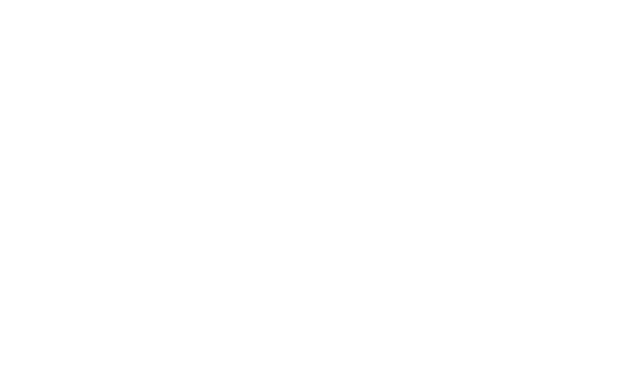
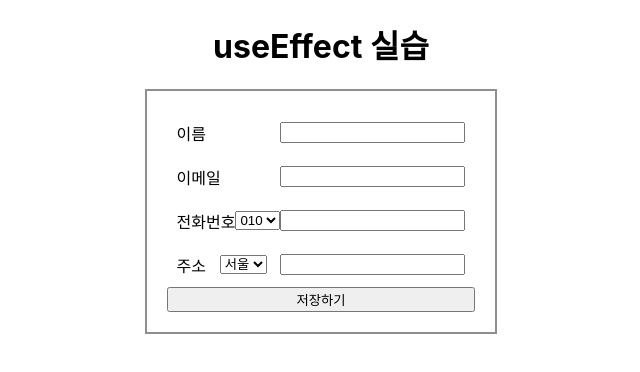
Before and after one commit to haryan248/Web_Front_Lecture, a React (Create React App) app in the folder day3/web_front_lecture/: page /register in a window 1280 px wide. Shown: the top 372 px of the page, without its empty margins (319-959 px from the left). Built offline with nearby package versions, Linux system fonts and the light colour scheme.

Commit message:
[update] useEffect 실습 과제

```diff
--- a/day3/web_front_lecture/src/App.js
+++ b/day3/web_front_lecture/src/App.js
@@ -2,7 +2,7 @@
 import home from "./pages/home";
 import PropsExample from "./pages/props";
 import TodoList from "./pages/TodoList";
-import register from "./pages/register";
+import Register from "./pages/register";
 import { Route, Switch, withRouter } from "react-router-dom";
 
 function App() {
@@ -12,7 +12,7 @@
                 <Route exact path="/" component={home} />
                 <Route exact path="/props" component={PropsExample} />
                 <Route exact path="/todo" component={TodoList} />
-                <Route exact path="/register" component={register} />
+                <Route exact path="/register" component={Register} />
             </Switch>
         </div>
     );
--- a/day3/web_front_lecture/src/pages/home.js
+++ b/day3/web_front_lecture/src/pages/home.js
@@ -1,4 +1,5 @@
 import { Link } from "react-router-dom";
+import React from "react";
 
 const home = () => {
     return (
--- a/day3/web_front_lecture/src/pages/props.js
+++ b/day3/web_front_lecture/src/pages/props.js
@@ -1,3 +1,5 @@
+import React from "react";
+
 import Hello from "../Component/day3/Hello";
 import BasicProps from "../Component/day3/BasicProps";
 import ManyProps from "../Component/day3/BasicProps";
@@ -5,6 +7,7 @@
 import ConditionalProps from "../Component/day3/ConditionalProps";
 import StateExample from "../Component/day3/StateExample";
 import Counter from "../Component/day3/Counter";
+
 const PropsExample = () => {
     return (
         <>
--- a/day3/web_front_lecture/src/pages/register.js
+++ b/day3/web_front_lecture/src/pages/register.js
@@ -1,4 +1,139 @@
-const register = () => {
-    return <></>;
+import React, { useState, useEffect } from "react";
+import "../style/register.css";
+import { AREACODE, AREA } from "../util/constantVal";
+
+const Register = () => {
+    const [name, setName] = useState("");
+    const [email, setEmail] = useState("");
+    const [areaNumber, setAreaNumber] = useState("");
+    const [number, setNumber] = useState("");
+    const [city, setCity] = useState("");
+    const [address, setAddress] = useState("");
+    const [errorList, setErrorList] = useState({});
+    const [isSubmitting, setIsSubmitting] = useState(false);
+
+    const onSubmit = (e) => {
+        e.preventDefault();
+        setErrorList(validate());
+        setIsSubmitting(true);
+    };
+
+    useEffect(() => {
+        if (Object.keys(errorList).length === 0 && isSubmitting) {
+            alert(`이름 : ${name},이메일 : ${email}, 전화번호 : ${(areaNumber, number)}, 주소 : ${(city, address)}`);
+        }
+    }, [errorList]);
+
+    const handleName = (e) => {
+        setName(() => e.target.value);
+    };
+
+    const handleEmail = (e) => {
+        setEmail(() => e.target.value);
+    };
+
+    const handleAreaCode = (e) => {
+        let area = e.target.value;
+        setAreaNumber(() => AREACODE[area]);
+        if (area !== "휴대폰") setCity(() => area);
+        else setCity("");
+    };
+
+    const handleNumber = (e) => {
+        setNumber(() => e.target.value);
+    };
+
+    const handleAddress = (e) => {
+        setAddress(() => e.target.value);
+    };
+
+    const validateName = () => {
+        if (name.length < 3 || name.length > 5) return "이름은 3-5글자로 입력해주세요.";
+    };
+
+    const validateEmail = () => {
+        let emailRule = /^[0-9a-zA-Z]([-_.]?[0-9a-zA-Z])*@[0-9a-zA-Z]([-_.]?[0-9a-zA-Z])*(\.(com|net|io)$)/i;
+        if (email.length === 0) {
+            return "이메일을 입력해주세요.";
+        } else if (email.match(emailRule) === null) {
+            return "정확한 이메일을 입력해주세요.";
+        }
+    };
+
+    const validateNumber = () => {
+        let numberRule = /^[0-9]*$/;
+        if (number.length < 7 || number.length > 8) return "번호는 7~8자로 입력해주세요.";
+        else if (number.match(numberRule) === null) {
+            return "숫자만 입력가능합니다.";
+        }
+    };
+
+    const handleAddressSelect = (e) => {
+        setCity(e.target.value);
+    };
+
+    const validateAddress = () => {
+        if (address.length === 0) return "빈칸은 입력하실 수 없습니다.";
+    };
+
+    const validate = () => {
+        let errors = {};
+        if (validateName()) errors.name = validateName();
+        if (validateEmail()) errors.email = validateEmail();
+        if (validateNumber()) errors.number = validateNumber();
+        if (validateAddress()) errors.address = validateAddress();
+        return errors;
+    };
+
+    const AreaCodeList = Object.keys(AREACODE).map((key) => (
+        <option key={key} value={key}>
+            {AREACODE[key]}
+        </option>
+    ));
+
+    const AddressList = AREA.map((item) => (
+        <option key={item} value={item}>
+            {item}
+        </option>
+    ));
+
+    return (
+        <>
+            <div className="register-container">
+                <h1>useEffect 실습</h1>
+                <div className="register-input--container">
+                    <form className="form-container">
+                        <div className="register-input-name">
+                            <div>이름</div>
+                            <input type="text" onChange={handleName} value={name}></input>
+                            {errorList.name && <div className="error">{errorList.name}</div>}
+                        </div>
+                        <div className="register-input-email">
+                            <div>이메일</div>
+                            <input type="text" onChange={handleEmail} value={email}></input>
+                            {errorList.email && <div className="error">{errorList.email}</div>}
+                        </div>
+                        <div className="register-input-number">
+                            <div>전화번호</div>
+                            <select onChange={handleAreaCode} value={areaNumber}>
+                                {AreaCodeList}
+                            </select>
+                            <input type="text" onChange={handleNumber} value={number}></input>
+                            {errorList.number && <div className="error">{errorList.number}</div>}
+                        </div>
+                        <div className="register-input-address">
+                            <div>주소</div>
+                            <select onChange={handleAddressSelect} value={city}>
+                                {AddressList}
+                            </select>
+                            <input type="text" onChange={handleAddress} value={address}></input>
+                            {errorList.address && <div className="error">{errorList.address}</div>}
+                        </div>
+                        <button onClick={onSubmit}>저장하기</button>
+                    </form>
+                </div>
+            </div>
+        </>
+    );
 };
-export default register;
+export default Register;
--- /dev/null
+++ b/day3/web_front_lecture/src/style/register.css
@@ -0,0 +1,28 @@
+.register-container {
+    display: flex;
+    align-items: center;
+    justify-content: center;
+    flex-direction: column;
+}
+.register-input--container {
+    border: 2px solid #8f8f8f;
+    padding: 20px;
+}
+.register-input-name,
+.register-input-email,
+.register-input-number,
+.register-input-address {
+    display: flex;
+    align-items: center;
+    justify-content: space-between;
+    flex-direction: row;
+    padding: 10px;
+}
+.form-container {
+    display: flex;
+    justify-content: center;
+    flex-direction: column;
+}
+.error {
+    color: red;
+}
--- a/day3/web_front_lecture/src/util/constantVal.js
+++ b/day3/web_front_lecture/src/util/constantVal.js
@@ -6,3 +6,44 @@
     low: "낮음",
 });
 let initData = {};
+
+export const AREACODE = Object.freeze({
+    휴대폰: "010",
+    서울: "02",
+    강원: "033",
+    부산: "051",
+    충북: "043",
+    대구: "053",
+    충남: "041",
+    인천: "032",
+    전북: "063",
+    광주: "062",
+    전남: "061",
+    대전: "042",
+    경북: "054",
+    울산: "052",
+    경남: "055",
+    세종: "044",
+    제주: "064",
+    경기: "031",
+});
+
+export const AREA = [
+    "서울",
+    "강원",
+    "부산",
+    "충북",
+    "대구",
+    "충남",
+    "인천",
+    "전북",
+    "광주",
+    "전남",
+    "대전",
+    "경북",
+    "울산",
+    "경남",
+    "세종",
+    "제주",
+    "경기",
+];
```
